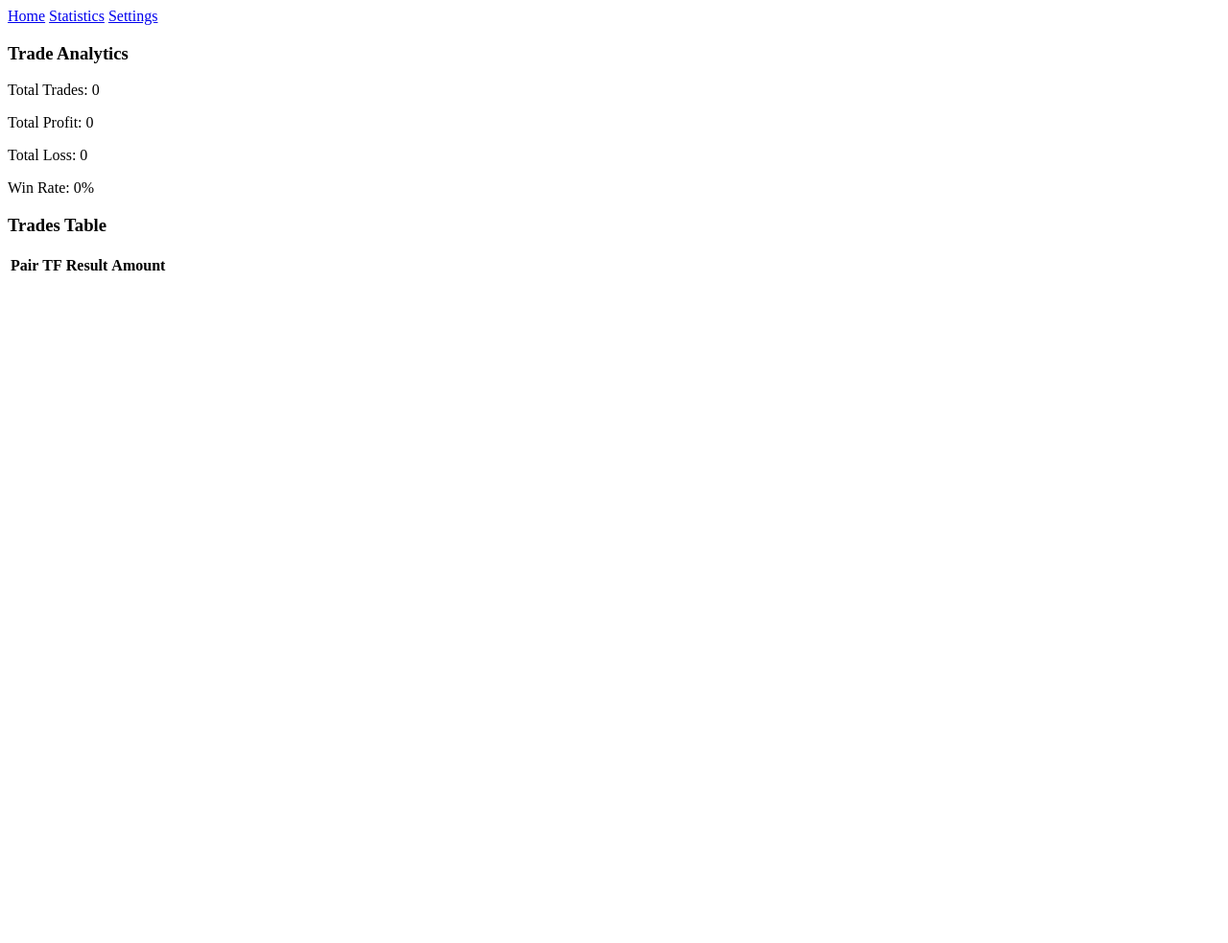
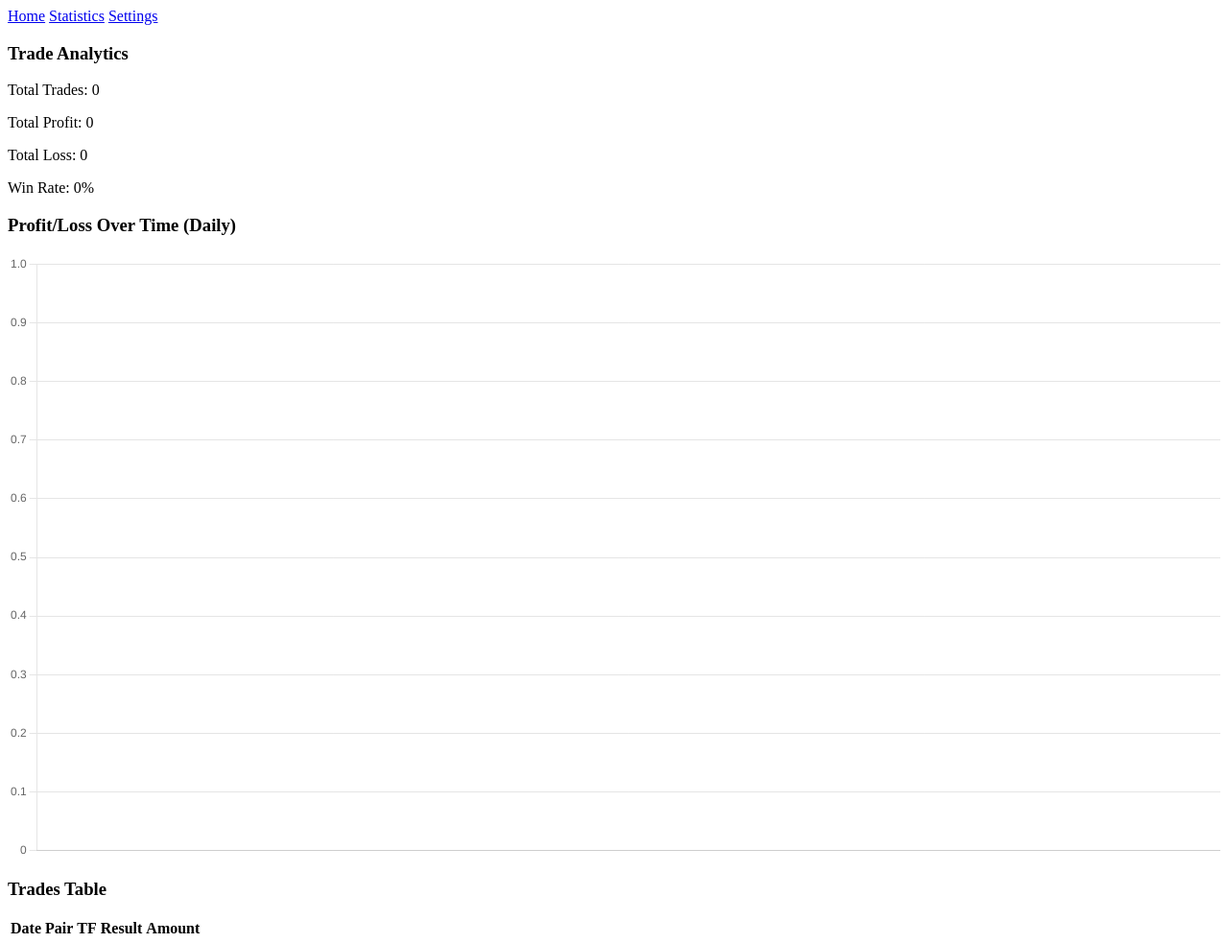
Before and after one commit to CraftingZCreate/Binary-Trade-, a plain HTML site: page stats.html in a window 1280 px wide. Shown: the whole page at 96% size. Before the commit the page ends 800 px from the top, so only its background shows below. Drawn offline with nearby package versions, Linux system fonts and the light colour scheme.

Commit message:
Update stats.html

```diff
--- a/stats.html
+++ b/stats.html
@@ -4,6 +4,8 @@
   <title>Trade Statistics</title>
   <meta name="viewport" content="width=device-width, initial-scale=1.0">
   <link rel="stylesheet" href="style.css">
+  <!-- Chart.js CDN -->
+  <script src="https://cdn.jsdelivr.net/npm/chart.js"></script>
 </head>
 <body>
 
@@ -14,6 +16,7 @@
 </nav>
 
 <div class="container">
+
   <div class="card">
     <h3>Trade Analytics</h3>
     <p>Total Trades: <span id="totalTrades">0</span></p>
@@ -23,10 +26,16 @@
   </div>
 
   <div class="card">
+    <h3>Profit/Loss Over Time (Daily)</h3>
+    <canvas id="dailyChart"></canvas>
+  </div>
+
+  <div class="card">
     <h3>Trades Table</h3>
     <table>
       <thead>
         <tr>
+          <th>Date</th>
           <th>Pair</th>
           <th>TF</th>
           <th>Result</th>
@@ -36,10 +45,18 @@
       <tbody id="statsTable"></tbody>
     </table>
   </div>
+
 </div>
 
 <script>
 let trades = JSON.parse(localStorage.getItem("trades")) || [];
+
+// Add a date to trades if not exists
+trades.forEach(trade=>{
+  if(!trade.date){
+    trade.date = new Date().toISOString().split('T')[0]; // YYYY-MM-DD
+  }
+});
 
 function renderStats(){
   let totalTrades = trades.length;
@@ -50,16 +67,27 @@ function renderStats(){
   let statsTable = document.getElementById("statsTable");
   statsTable.innerHTML = "";
 
+  // For daily chart
+  let dailyData = {};
+
   trades.forEach(trade => {
-    if(trade.result === "profit"){
+    if(trade.result==='profit'){
       totalProfit += trade.amount;
       wins++;
     } else {
       totalLoss += trade.amount;
     }
 
+    // Daily aggregation
+    if(!dailyData[trade.date]){
+      dailyData[trade.date] = 0;
+    }
+    dailyData[trade.date] += trade.result==='profit' ? trade.amount : -trade.amount;
+
+    // Table row
     let row = `
       <tr>
+        <td>${trade.date}</td>
         <td>${trade.pair}</td>
         <td>${trade.timeframe}</td>
         <td class="${trade.result==='profit'?'profit':'loss'}">${trade.result}</td>
@@ -72,7 +100,42 @@ function renderStats(){
   document.getElementById("totalTrades").innerText = totalTrades;
   document.getElementById("totalProfit").innerText = totalProfit;
   document.getElementById("totalLoss").innerText = totalLoss;
-  document.getElementById("winRate").innerText = totalTrades ? Math.round((wins/totalTrades)*100) + "%" : "0%";
+  document.getElementById("winRate").innerText = totalTrades ? Math.round((wins/totalTrades)*100)+'%' : '0%';
+
+  // Render Chart
+  renderDailyChart(dailyData);
+}
+
+function renderDailyChart(dailyData){
+  const ctx = document.getElementById('dailyChart').getContext('2d');
+  const labels = Object.keys(dailyData);
+  const data = Object.values(dailyData);
+
+  new Chart(ctx, {
+    type: 'line',
+    data: {
+      labels: labels,
+      datasets: [{
+        label: 'Net Profit/Loss',
+        data: data,
+        borderColor: '#00ff88',
+        backgroundColor: 'rgba(0,255,136,0.2)',
+        fill: true,
+        tension:0.3
+      }]
+    },
+    options: {
+      responsive: true,
+      plugins: {
+        legend: { display: false }
+      },
+      scales: {
+        y: {
+          beginAtZero: true
+        }
+      }
+    }
+  });
 }
 
 renderStats();
```
